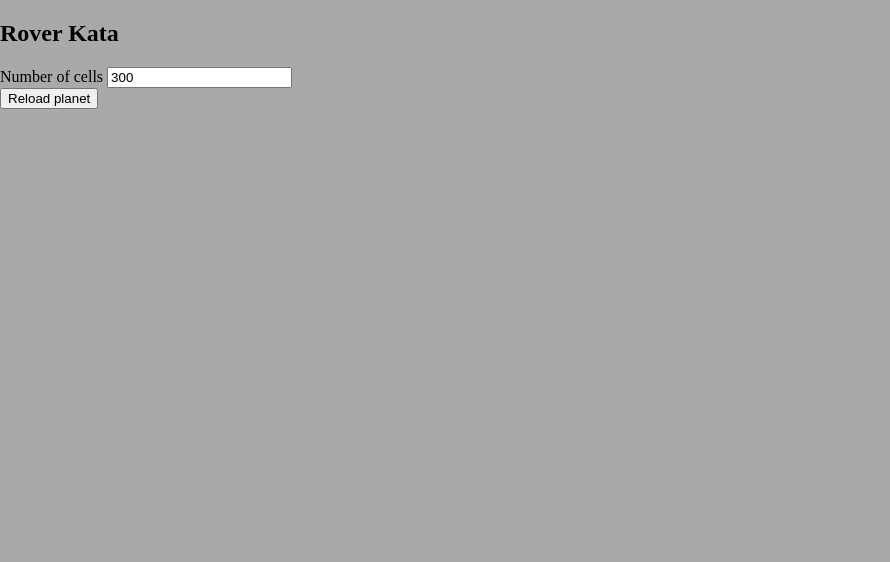
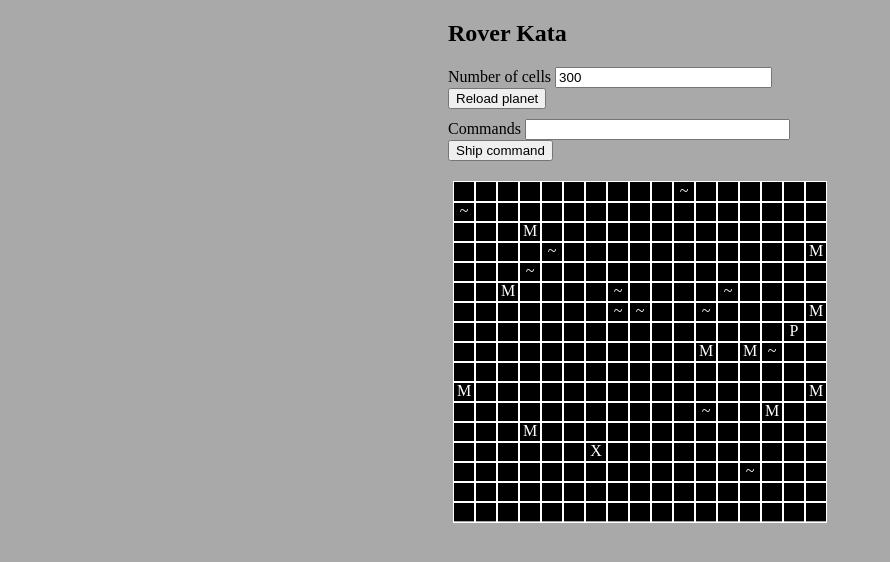
Before and after one commit to WyrmxD/mars_rover_kata, a plain HTML site: page index.html in a window 1280 px wide. Both pictures are taken after a click on the button "Reload planet". Shown: the whole page, without its empty margins (0-890 px from the left). Drawn offline with Linux system fonts and the light colour scheme.

Commit message:
Updating player position throught the board.

```diff
--- a/index.html
+++ b/index.html
@@ -7,10 +7,21 @@
 	<body>
 
 		<header>
-			<h2>Rover Kata</h2>
-			<label for="planet_cells">Number of cells</label>
-			<input type="text" id="planet_cells" value="300"><br>
-			<button type="button" onclick="myPlanet.resetPlanet()">Reload planet</button>
+			<div id="reset_menu">
+				<h2>Rover Kata</h2>
+				<form action="#">
+					<label for="planet_cells">Number of cells</label>
+					<input type="text" id="planet_cells" size="24" value="300"><br>
+					<button type="button" onclick="myPlanet.resetPlanet()">Reload planet</button>
+				</form>
+			</div>
+			<div id="command_menu">
+				<form action="#">
+					<label for="planet_cells">Commands</label>
+					<input type="text" id="command_input" size="30" disabled="true" value=""><br>
+					<button type="button" id="command_button" onclick="processCommand(myPlanet)" disabled="true">Ship command</button>
+				</form>
+			</div>
 		</header>
 
 		<div id="content">
@@ -20,9 +31,6 @@
 		</div>
 
 		<script src="/static/js/rover.js" type="text/javascript"></script>
-		<script>
-
-		</script>
 
 	</body>
 </html>
--- a/static/css/style.css
+++ b/static/css/style.css
@@ -1,6 +1,21 @@
 body {
 	margin: 0px;
 	background-color: darkgray;
+}
+
+header {
+	margin-bottom: 20px;
+}
+
+#reset_menu{
+	margin: auto;
+	width: 30%;
+	padding-bottom: 10px;
+}
+
+#command_menu{
+	margin: auto;
+	width: 30%;
 }
 
 #content{
--- a/static/js/rover.js
+++ b/static/js/rover.js
@@ -3,8 +3,6 @@ var MIN_CELLS = 100;
 var CELL_HEIGHT = 22;
 
 function Player(){
-	var x = 0;
-	var y = 0;
 
 	this.getX = function(){
 		return x;
@@ -12,12 +10,74 @@ function Player(){
 	this.getY = function(){
 		return y;
 	}
+	this.getFace = function(){
+		return face;
+	}
+	this.setFace = function(new_face){
+		face = new_face;
+	}
 	this.move = function(new_x, new_y){
 		x = new_x;
 		y = new_y;
 
 		console.log("Player moves to: " + x + "," + y)
 	}
+	this.rotateRight = function(){
+		switch(this.getFace()){
+			case 'N':
+				this.setFace('E');
+				break;
+			case 'S':
+				this.setFace('W');
+				break;
+			case 'E':
+				this.setFace('S');
+				break;
+			case 'W':
+				this.setFace('N');
+				break;
+		}
+	}
+	this.rotateLeft = function(){
+		switch(this.getFace()){
+			case 'N':
+				this.setFace('W');
+				break;
+			case 'S':
+				this.setFace('E');
+				break;
+			case 'E':
+				this.setFace('N');
+				break;
+			case 'W':
+				this.setFace('S');
+				break;
+		}
+	}
+	this.randomFace = function(){
+		res = Math.floor(Math.random() * 4 +1);
+		switch(res){
+			case 1:
+				return 'N';
+				break;
+			case 2:
+				return 'S';
+				break;
+			case 3:
+				return 'E';
+				break;
+			default:
+				return 'W';
+				break;
+		}
+	}
+	this.info = function(){
+		console.log('X: '+this.getX()+' Y: '+this.getY()+' Facing: '+this.getFace());
+	}
+
+	var x = 0;
+	var y = 0;
+	var face = this.randomFace();
 }
 
 function Planet(cells, cell_height) {
@@ -30,12 +90,19 @@ function Planet(cells, cell_height) {
 	var cell_height = cell_height;
 	var positions = [];
 
+    var that = this;
 	this.player = new Player();
 
+	this.getSideLength = function(){
+		return side_length;
+	}
 	this.setPos = function(x,y,value){
-		if( typeof positions[x][y] === "undefined"){
+		if(value === null){
+			positions[x][y] = undefined;
+		}else{
 			positions[x][y] = value;
 		}
+
 	}
 	this.getPos = function(x,y){
 
@@ -44,7 +111,7 @@ function Planet(cells, cell_height) {
 		}
 		return positions[x][y];
 	}
-	var setCells = function(new_cells){
+	this.setCells = function(new_cells){
 		if(new_cells < MIN_CELLS){
 			cells = MIN_CELLS;
 		}else if(new_cells > MAX_CELLS){
@@ -54,7 +121,7 @@ function Planet(cells, cell_height) {
 		}
 		side_length = Math.floor(Math.sqrt(cells));
 	}
-	var randomObstacle = function(){
+	this.randomObstacle = function(){
 		option = Math.floor(Math.random() * OBSTACLES_RATIO +1);
 		switch(option){
 			case 1:
@@ -68,20 +135,20 @@ function Planet(cells, cell_height) {
 				break;
 		}
 	}
-	var initPositions = function(){
+	this.cleanPlanet = function(){
 		positions = [];
 		for(var i = 1; i <= side_length; i++){
 			positions[i] = [];
 		}
 	}
-	var insertPlayer = function(){
+	this.insertPlayer = function(){
 		var player_x = Math.floor(Math.random() * side_length +1);
 		var player_y = Math.floor(Math.random() * side_length +1);
 
 		positions[player_x][player_y] = "P";
 		this.player.move(player_x, player_y);
 	}
-	var insertMotherShip = function(){
+	this.insertMotherShip = function(){
 
 		var ship_landed = false;
 		while(!ship_landed){
@@ -89,16 +156,16 @@ function Planet(cells, cell_height) {
 			var ship_y = Math.floor(Math.random() * side_length +1);
 
 			if( typeof positions[ship_x][ship_y] === "undefined"){
-				positions[ship_x][ship_y] = "S";
+				positions[ship_x][ship_y] = "X";
 				ship_landed = true;
 			}
 		}
 	}
-	var insertObstacles = function(){
+	this.insertObstacles = function(){
 		for(var i = 1; i <= side_length; i++){
 			for(var j = 1; j <= side_length; j++){
 				if( typeof positions[i][j] === "undefined" ){
-					positions[i][j] = randomObstacle();
+					positions[i][j] = this.randomObstacle();
 				}
 			}
 		}
@@ -112,38 +179,127 @@ function Planet(cells, cell_height) {
 			new_dim = MAX_CELLS;
 		}
 
-		setCells(new_dim);
-		initPositions();
-		insertPlayer();
-		insertMotherShip();
-		insertObstacles();
+		this.player = new Player();
 
-		document.getElementById('planet').innerHTML = draw(side_length);
+		this.setCells(new_dim);
+		this.cleanPlanet();
+		this.insertPlayer();
+		this.insertMotherShip();
+		this.insertObstacles();
+
+		document.getElementById('planet').innerHTML = drawPlanet(this);
 		setContentDimension(side_length);
+		enableCommand(true);
 	}
 	this.checkMove = function(new_x, new_y){
-		if( typeof positions[new_x][new_y] !== "undefined"){
+		if( positions[new_x][new_y] != 'M' && positions[new_x][new_y] != '~'){
 			return true;
 		}
 		return false;
 	}
 
-	setCells(cells);
-	initPositions();
+	this.setCells(cells);
+	this.cleanPlanet();
+}
+
+var showError = function(message){
 
 }
 
-var myPlanet = new Planet(300, 22);
+var checkBounds = function(side_length, player_coord){
+	if(player_coord < 1){
+		return side_length;
+	}else if(player_coord > side_length){
+		return 1;
+	}
+	return player_coord;
+}
 
+var processCommand = function(myPlanet){
 
-var draw = function(cols){
+	var command_string = document.getElementById('command_input').value;
+
+	for(var i = 0; i < command_string.length; i++){
+		var com = command_string[i];
+		console.log('Processing ' + com);
+
+		var player_x = myPlanet.player.getX();
+		var player_y = myPlanet.player.getY();
+		var player_facing = myPlanet.player.getFace();
+		var side_length = myPlanet.getSideLength();
+
+		switch(com){
+			case 'f':
+				if(player_facing == 'N'){
+					player_y -= 1;
+				}else if(player_facing == 'E'){
+					player_x += 1;
+				}else if(player_facing == 'S'){
+					player_y += 1;
+				}else if(player_facing == 'W'){
+					player_x -= 1;
+				}
+
+				player_x = checkBounds(side_length, player_x);
+				player_y = checkBounds(side_length, player_y);
+
+				if(myPlanet.checkMove(player_x, player_y)){
+					myPlanet.setPos(myPlanet.player.getX(), myPlanet.player.getY(), null);
+					myPlanet.player.move(player_x, player_y);
+					myPlanet.setPos(player_x, player_y, 'P');
+				}
+				break;
+			case 'b':
+				if(player_facing == 'N'){
+					player_y += 1;
+				}else if(player_facing == 'E'){
+					player_x -= 1;
+				}else if(player_facing == 'S'){
+					player_y -= 1;
+				}else if(player_facing == 'W'){
+					player_x += 1;
+				}
+
+				player_x = checkBounds(side_length, player_x);
+				player_y = checkBounds(side_length, player_y);
+
+				if(myPlanet.checkMove(player_x, player_y)){
+					myPlanet.setPos(myPlanet.player.getX(), myPlanet.player.getY(), null);
+					myPlanet.player.move(player_x, player_y);
+					myPlanet.setPos(player_x, player_y, 'P');
+				}
+				break;
+			case 'r':
+				myPlanet.player.rotateRight();
+				break;
+			case 'l':
+				myPlanet.player.rotateLeft();
+				break;
+			default:
+				showError('bleh');
+				break;
+		}
+
+		myPlanet.player.info();
+		document.getElementById('planet').innerHTML = drawPlanet(myPlanet);
+	}
+
+	document.getElementById('command_input').value = '';
+}
+
+/*
+ *	CSS Control Functions
+ */
+
+var drawPlanet = function(myPlanet){
 	html = "";
-	for(var i=1; i <= cols; i++){
+	side_length = myPlanet.getSideLength();
+	for(var i=1; i <= side_length; i++){
 		html += "<div class=\"row\" id=" +i +">";
 
-		for(var j = 1; j <= cols; j++){
+		for(var j = 1; j <= side_length; j++){
 			html += "<div class=\"cell\" id=" +i +',' + j +">";
-			html += myPlanet.getPos(i,j);
+			html += myPlanet.getPos(j,i);
 			html += "</div>";
 		}
 		html += "</div>";
@@ -160,14 +316,28 @@ var setContentDimension = function(dimension){
 	console.log(new_dim);
 }
 
-function callkeydownhandler(evnt) {
+var enableCommand = function(mode){
+	document.getElementById('command_input').disabled = !mode;
+	document.getElementById('command_button').disabled = !mode;
+	document.getElementById('command_input').value = '';
+}
+
+/*
+ *	Initialize main objects
+ *	Enable items
+ */
+
+var myPlanet = new Planet(300, 22);
+enableCommand(false);
+
+/*function callkeydownhandler(evnt, myPlanet) {
    var ev = (evnt) ? evnt : event;
    var code=(ev.which) ? ev.which : event.keyCode;
    //alert("El código de la tecla pulsada es: " + code);
    switch(code){
    		case 37:
    			console.log('<-');
-   			var actual_x = myPlanet.player.getX();
+   			var actual_x = planet.player.getX();
    			var actual_y = myPlanet.player.getY();
 
    			var result = myPlanet.checkMove(actual_x-1, actual_y);
@@ -195,5 +365,5 @@ function callkeydownhandler(evnt) {
 if (window.document.addEventListener) {
    window.document.addEventListener("keydown", callkeydownhandler, false);
 } else {
-   window.document.attachEvent("onkeydown", callkeydownhandler);
-}
+   window.document.attachEvent("onkeydown", callkeydownhandler(evnt,myPlanet));
+}*/
```
